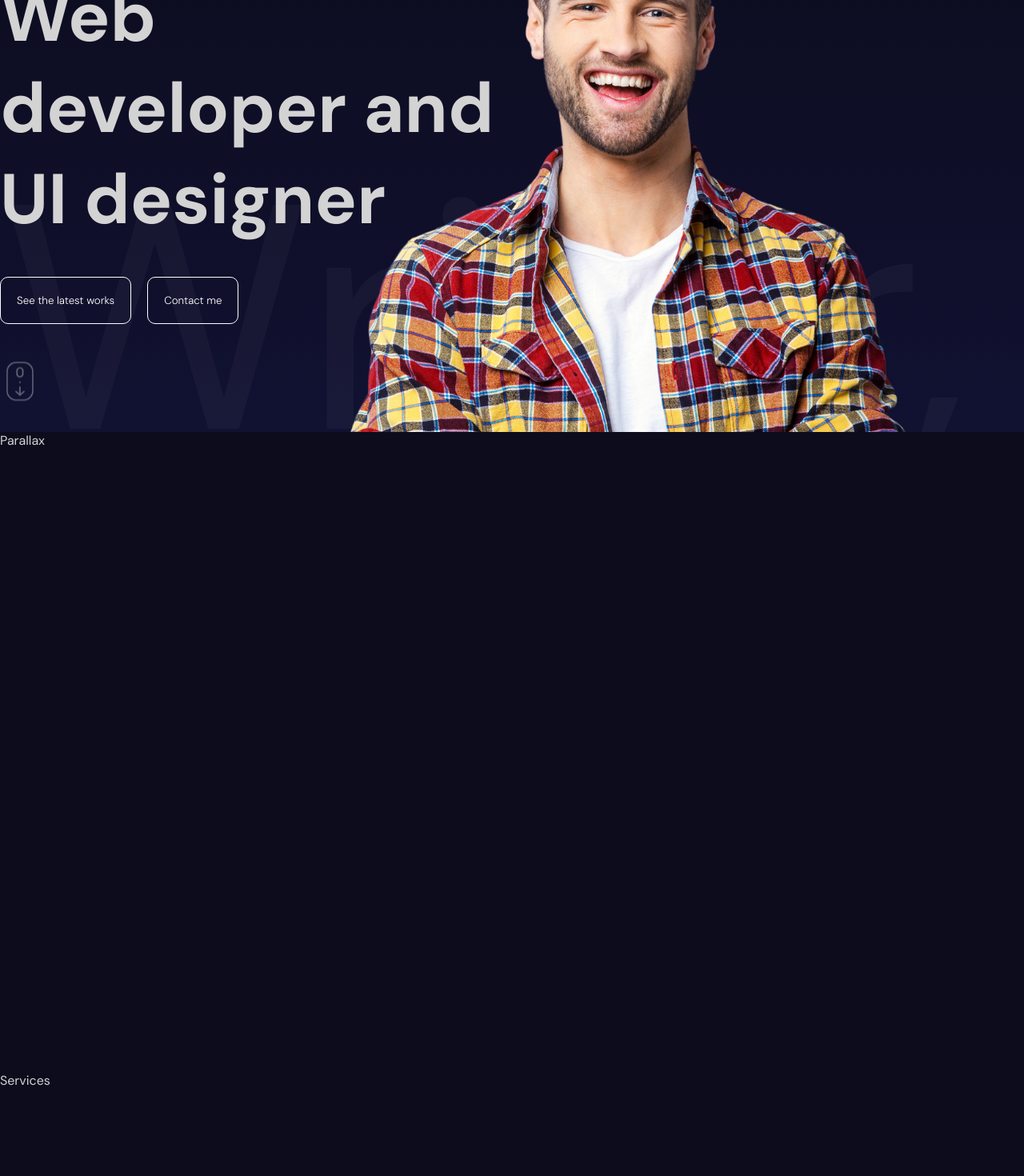
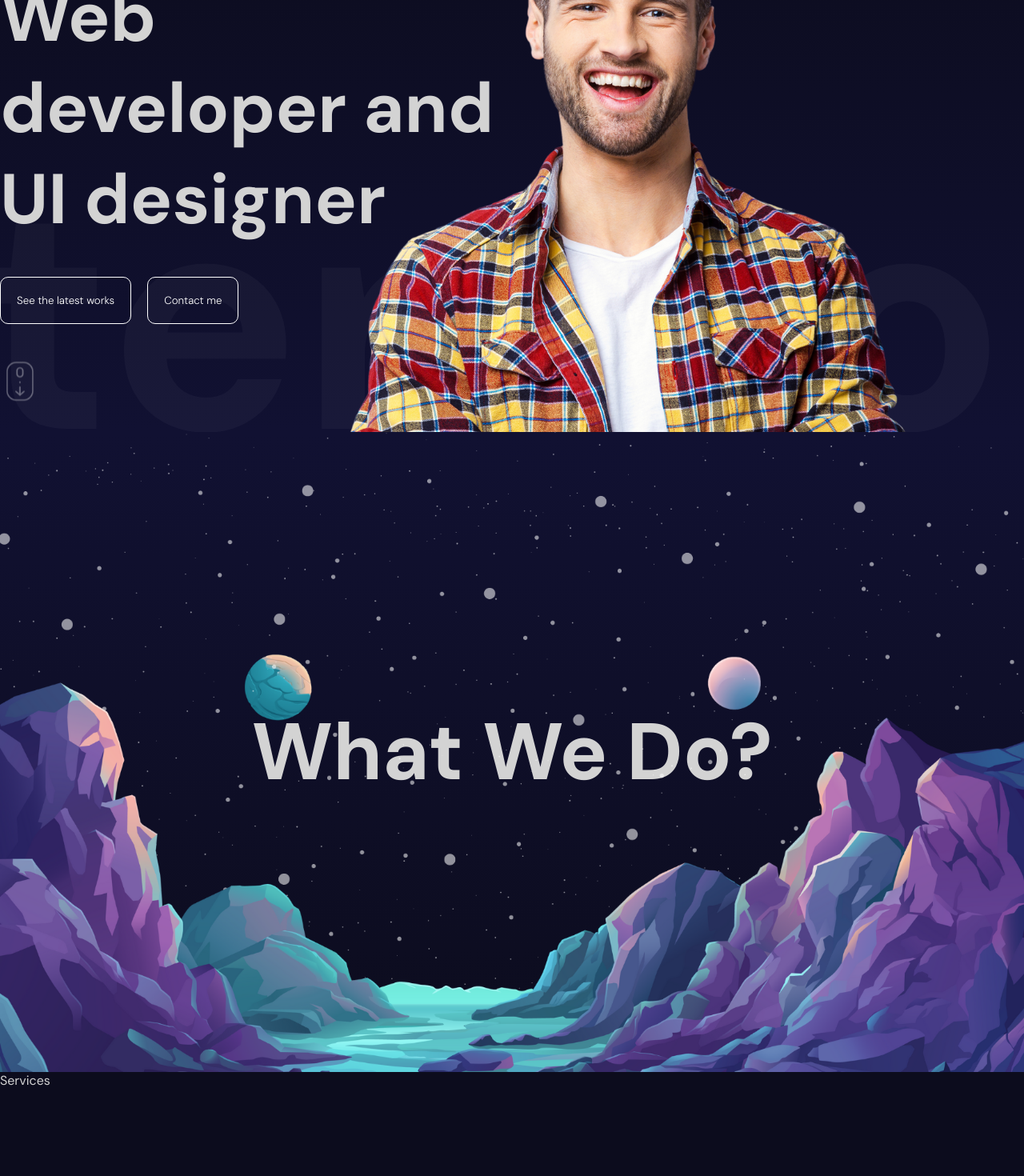
Before and after one commit to gio797/animated-portfolio, a React (Vite) app: page / in a window 1280 px wide. Shown: the part 260-1730 px from the top of the page at 80% size. Built offline with nearby package versions, Linux system fonts and the light colour scheme.

Commit message:
add parallax

```diff
--- a/src/App.tsx
+++ b/src/App.tsx
@@ -2,6 +2,7 @@ import React from "react";
 import "./app.scss";
 import Navbar from "./components/navbar/Navbar";
 import Hero from "./components/hero/Hero";
+import Parallax from "./components/parallax/Parallax";
 
 const App = () => {
   return (
@@ -10,9 +11,13 @@ const App = () => {
         <Navbar />
         <Hero />
       </section>
-      <section id="Services">Parallax</section>
+      <section id="Services">
+        <Parallax type="services" />
+      </section>
       <section>Services</section>
-      <section id="Portfolio">Parallax</section>
+      <section id="Portfolio">
+        <Parallax type="portfolio" />
+      </section>
       <section>Portfolio1</section>
       <section>Portfolio2</section>
       <section>Portfolio3</section>
--- a/src/app.scss
+++ b/src/app.scss
@@ -22,5 +22,6 @@ a {
 
 section {
   height: 100vh;
+  width: 100vw;
   scroll-snap-align: center;
 }
--- a/src/components/hero/Hero.tsx
+++ b/src/components/hero/Hero.tsx
@@ -21,6 +21,20 @@ const textVariants = {
     transition: {
       duration: 2,
       repeat: Infinity,
+    },
+  },
+};
+
+const sliderVariants = {
+  initial: {
+    x: 0,
+  },
+  animate: {
+    x: "-220%",
+    transition: {
+      repeat: Infinity,
+      // repeatType: "mirror",
+      duration: 20,
     },
   },
 };
@@ -53,7 +67,14 @@ function Hero() {
           />
         </motion.div>
       </div>
-      <div className="slidingText">Writer, Content Creator, Influencer</div>
+      <motion.div
+        className="slidingText"
+        variants={sliderVariants}
+        initial="initial"
+        animate="animate"
+      >
+        Writer, Content Creator, Influencer
+      </motion.div>
       <div className="imageContainer">
         <img src="/hero.png" alt="" />
       </div>
--- a/src/components/hero/hero.scss
+++ b/src/components/hero/hero.scss
@@ -52,6 +52,8 @@
     bottom: -120px;
     white-space: nowrap;
     color: #ffffff09;
+    width: 50%;
+    font-weight: bold;
   }
 
   .imageContainer {
--- /dev/null
+++ b/src/components/parallax/Parallax.tsx
@@ -0,0 +1,47 @@
+import React, { useRef } from "react";
+import "./parallax.scss";
+import { motion, useScroll, useTransform } from "framer-motion";
+
+type Props = { type: string };
+
+function Parallax({ type }: Props) {
+  const ref = useRef<HTMLDivElement>(null);
+
+  const { scrollYProgress } = useScroll({
+    target: ref,
+    offset: ["start start", "end start"],
+  });
+
+  const yText = useTransform(scrollYProgress, [0, 1], ["0%", "300%"]);
+  const yBg = useTransform(scrollYProgress, [0, 1], ["0%", "100%"]);
+
+  return (
+    <div
+      ref={ref}
+      className="parallax"
+      style={{
+        background:
+          type === "services"
+            ? "linear-gradient(180deg, #111132, #0c0c1d)"
+            : "linear-gradient(180deg, #111132, #505064)",
+      }}
+    >
+      <motion.h1 style={{ y: yText }}>
+        {type === "services" ? "What We Do?" : "What We Did?"}
+      </motion.h1>
+      <motion.div className="mountains"></motion.div>
+      <motion.div
+        className="planets"
+        style={{
+          y: yBg,
+          backgroundImage: `url(${
+            type === "services" ? "/planets.png" : "/sun.png"
+          })`,
+        }}
+      ></motion.div>
+      <motion.div className="stars" style={{ x: yBg }}></motion.div>
+    </div>
+  );
+}
+
+export default Parallax;
--- /dev/null
+++ b/src/components/parallax/parallax.scss
@@ -0,0 +1,43 @@
+.parallax {
+  height: 100%;
+  width: 100%;
+  position: relative;
+  display: flex;
+  justify-content: center;
+  align-items: center;
+  overflow: hidden;
+
+  h1 {
+    font-size: 100px;
+  }
+
+  .mountains {
+    background-image: url("/mountains.png");
+    background-size: cover;
+    background-position: bottom;
+    width: 100%;
+    height: 100%;
+    position: absolute;
+    z-index: 3;
+  }
+
+  .planets {
+    // background-image: url("/planets.png");
+    background-size: cover;
+    background-position: bottom;
+    width: 100%;
+    height: 100%;
+    position: absolute;
+    z-index: 2;
+  }
+
+  .stars {
+    background-image: url("/stars.png");
+    background-size: cover;
+    background-position: bottom;
+    width: 100%;
+    height: 100%;
+    position: absolute;
+    z-index: 2;
+  }
+}
--- a/src/components/sidebar/sidebar.scss
+++ b/src/components/sidebar/sidebar.scss
@@ -8,6 +8,7 @@
 
   .bg {
     position: fixed;
+    z-index: 999;
     top: 0;
     left: 0;
     bottom: 0;
@@ -31,6 +32,8 @@
   }
 
   button {
+    z-index: 999;
+
     display: flex;
     justify-content: center;
     align-items: center;
```
